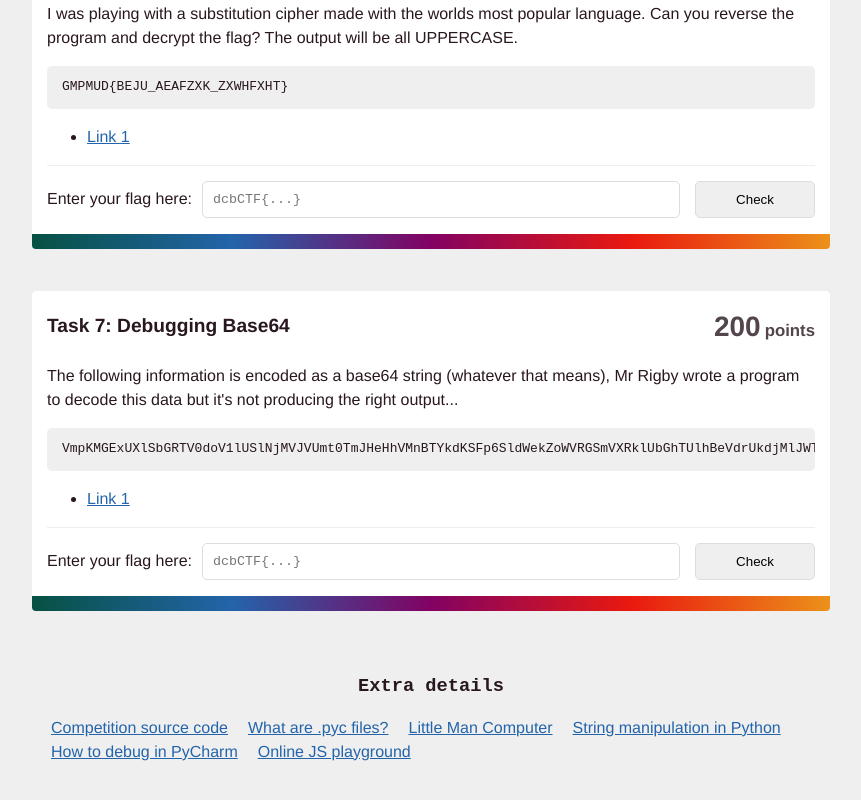
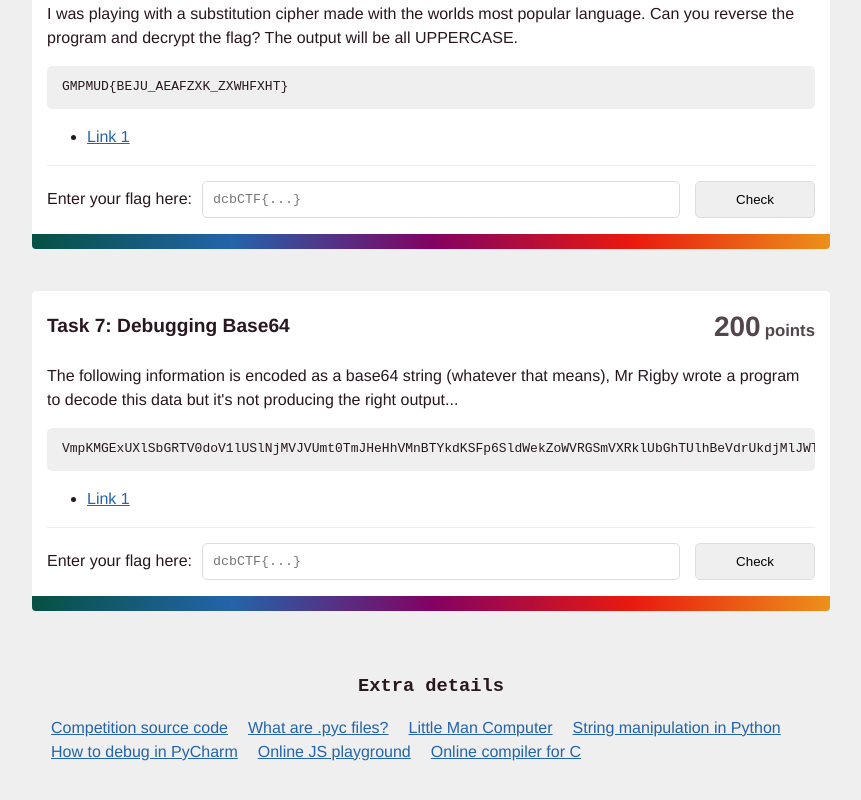
Before and after one commit to dulwichbeijing/igcse-mini-ctf-4, a Vue app: page / in a window 1280 px wide. Shown: the part 2149-2949 px from the top of the page, without its empty margins (209-1070 px from the left). Built offline with nearby package versions, Linux system fonts and the light colour scheme.

Commit message:
Added link to online C compiler

```diff
--- a/src/components/Competition.vue
+++ b/src/components/Competition.vue
@@ -40,6 +40,7 @@
       <li><a href="https://www.pythonforbeginners.com/basics/string-manipulation-in-python">String manipulation in Python</a></li>
       <li><a href="https://www.jetbrains.com/help/pycharm/debugging-your-first-python-application.html" target="_blank">How to debug in PyCharm</a></li>
       <li><a href="https://jsfiddle.net/" target="_blank">Online JS playground</a></li>
+      <li><a href="https://www.onlinegdb.com/online_c_compiler" target="_blank">Online compiler for C</a></li>
     </ul>
   </div>
 </template>
```
